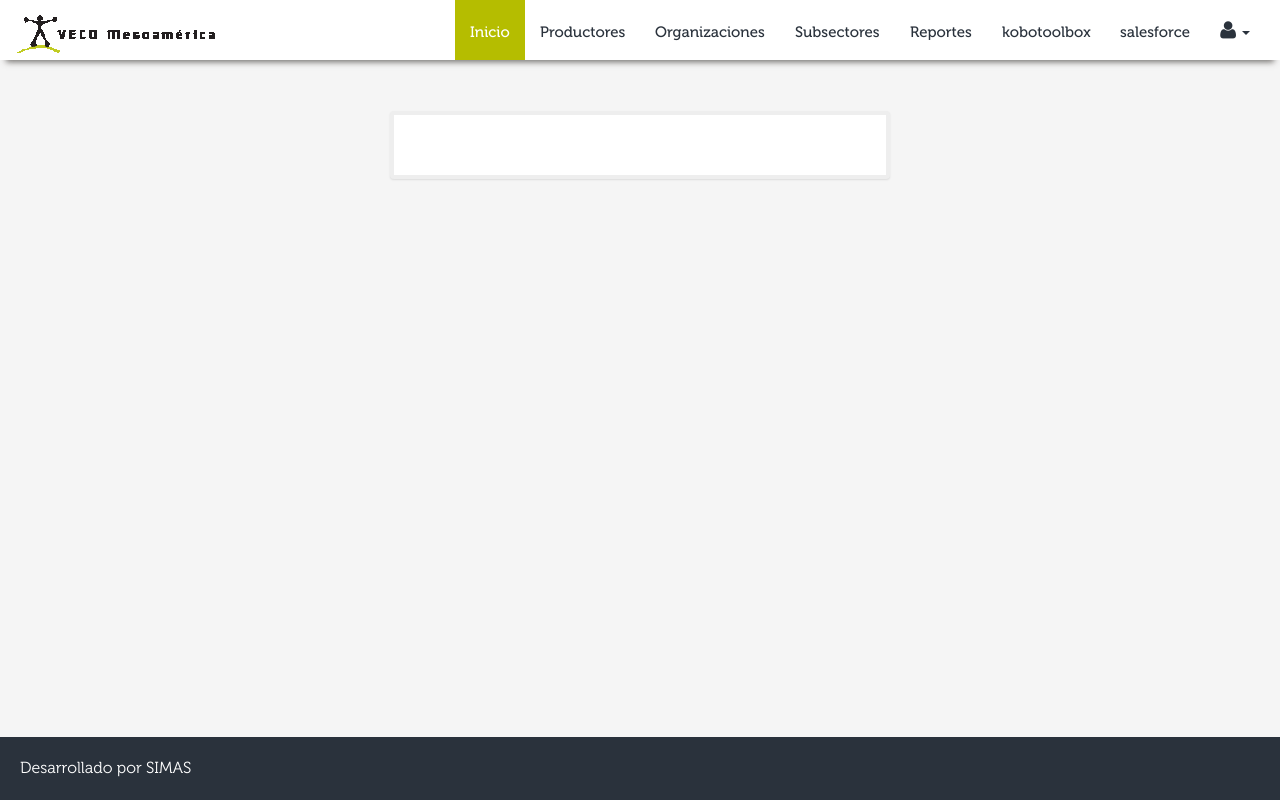
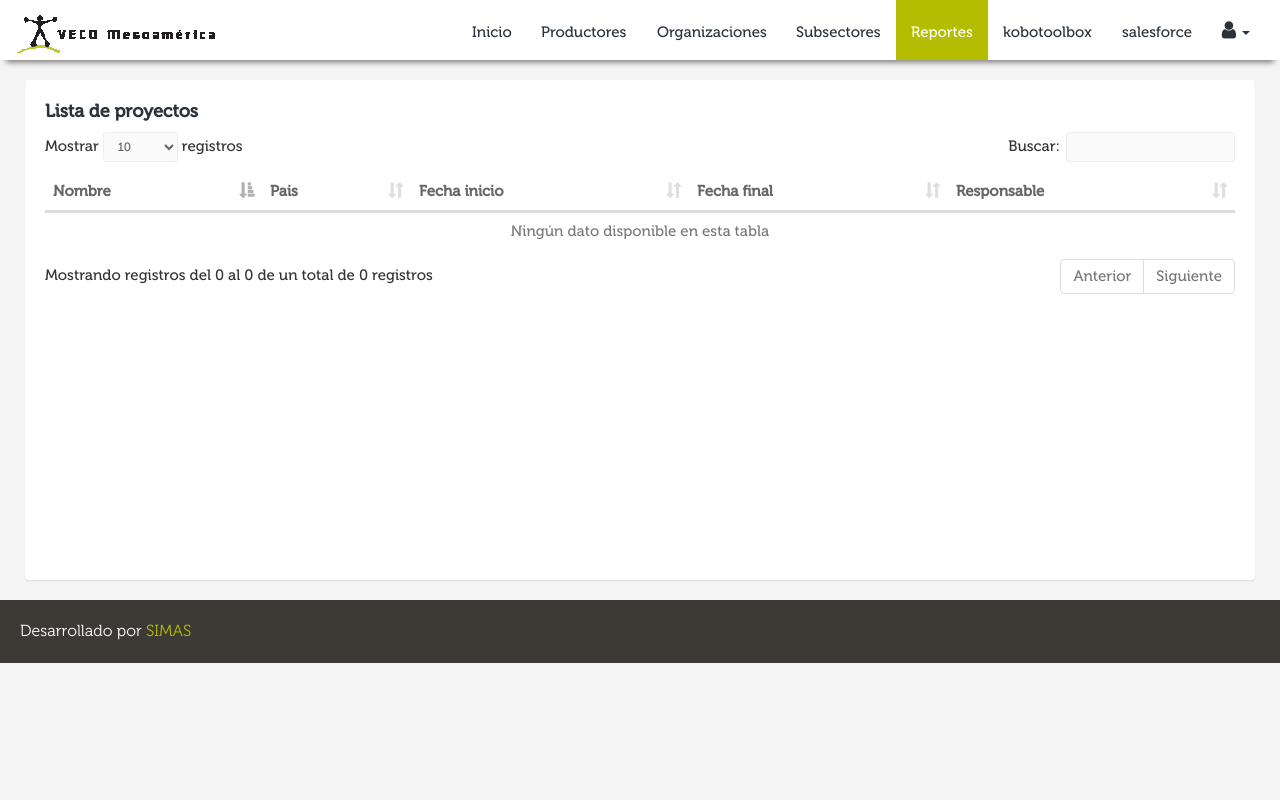
Before and after one commit to ErickMurillo/plasystem, a Django app: page /subsectores/ in a window 1280 px wide. Run offline with Django 3.2, Linux system fonts and the light colour scheme; data that the repository does not hold is empty; parts of the project's set-up code (start-up, migrations or seed data) failed here and were passed over; some libraries are stand-ins or nearby versions; some web fonts are replaced.

Commit message:
diseno de subsectores

```diff
--- a/templates/subsectores/consulta_proyectos.html
+++ b/templates/subsectores/consulta_proyectos.html
@@ -1,26 +1,106 @@
 {% extends "base.html" %}
 {% load static %}
+{% block extra_css %}
+    <link href="/static/css/dataTables.bootstrap.min.css" rel="stylesheet" type="text/css">
+    <link href="/static/css/mediabtn.css" rel="stylesheet" type="text/css">
+{% endblock %}
+{% block content %}
 
-{% block content %}
-<style type="text/css">
-  .footer3 {background-color: #2a323c;color: white;padding: 20px;width: 100%;position: absolute;bottom: 0px;}
-  .footer3 a{color: white;}
-</style>
-
-<div class="wrapper-page2">
-    <div class="panel panel-color panel-primary panel-pages">
+<div class="col-md-12">
+    <div class="panel panel-primary panel-list">
 
         <div class="panel-body">
+            <h4 class="m-t-0">
+                Lista de proyectos
+            </h4>
+            <div class="table-responsive">
+                <table id="example" class="table" cellspacing="0" width="100%">
+                    <thead>
+                        <tr>
+                            <th>Nombre</th>
+                            <th>Pais</th>
+                            <th>Fecha inicio</th>
+                            <th>Fecha final</th>
+                            <th>Responsable</th>
+                        </tr>
+                    </thead>
 
-        <ul>
-        	{% for obj in proyectos %}
-        		<li><a href="{% url 'subsector-ver-proyecto' obj.id %}">{{obj}}</a></li>
-        	{% endfor %}
+                    <tbody>
+                        {% for obj in proyectos %}
+                            <tr>
+                                <td><a href="{% url 'subsector-ver-proyecto' obj.id %}">{{obj.nombre}}</a></td>
+                                <td>{{obj.pais}}</td>
+                                <td>{{obj.fecha_inicio}}</td>
+                                <td>{{obj.fecha_finalizacion}}</td>
+                                <td>{{obj.responsable}}</td>
 
-        </ul>
-
+                            </tr>
+                        {% endfor %}
+                    </tbody>
+                </table>
+            </div>
         </div>
 
     </div>
 </div>
+
 {% endblock content %}
+{% block extra_js %}
+    <script src="/static/js/jquery.dataTables.js"></script>
+    <script src="/static/js/dataTables.bootstrap.min.js"></script>
+    <script type="text/javascript">
+        $(document).ready(function() {
+            responsive: true;
+            var table = $('#example').DataTable({
+                "language": {
+                                "sProcessing":     "Procesando...",
+                                "sLengthMenu":     "Mostrar _MENU_ registros",
+                                "sZeroRecords":    "No se encontraron resultados",
+                                "sEmptyTable":     "Ningún dato disponible en esta tabla",
+                                "sInfo":           "Mostrando registros del _START_ al _END_ de un total de _TOTAL_ registros",
+                                "sInfoEmpty":      "Mostrando registros del 0 al 0 de un total de 0 registros",
+                                "sInfoFiltered":   "(filtrado de un total de _MAX_ registros)",
+                                "sInfoPostFix":    "",
+                                "sSearch":         "Buscar:",
+                                "sUrl":            "",
+                                "sInfoThousands":  ",",
+                                "sLoadingRecords": "Cargando...",
+                                "oPaginate": {
+                                    "sFirst":    "Primero",
+                                    "sLast":     "Último",
+                                    "sNext":     "Siguiente",
+                                    "sPrevious": "Anterior"
+                                },
+                                "oAria": {
+                                    "sSortAscending":  ": Activar para ordenar la columna de manera ascendente",
+                                    "sSortDescending": ": Activar para ordenar la columna de manera descendente"
+                                }
+                        }
+
+            });
+
+            $("#example .filtro th").each( function ( i ) {
+                var select = $('<select class="form-control"><option value=""></option></select>')
+                    .prependTo( $(this).empty() )
+                    .on( 'change', function () {
+                        var val = $(this).val();
+
+                        table.column( i )
+                            .search( val ? '^'+$(this).val()+'$' : val, true, false )
+                            .draw();
+                    } );
+
+                table.column( i ).data().unique().sort().each( function ( d, j ) {
+                    select.append( '<option value="'+d+'">'+d+'</option>' )
+                } );
+            } );
+        } );
+    </script>
+    <script type="text/javascript">
+    $( ".navbar-default ul li" ).removeClass( "active" );
+    $( ".navbar-default ul li.rep" ).addClass( "active" );
+
+    </script>
+
+
+{% endblock %}
```
